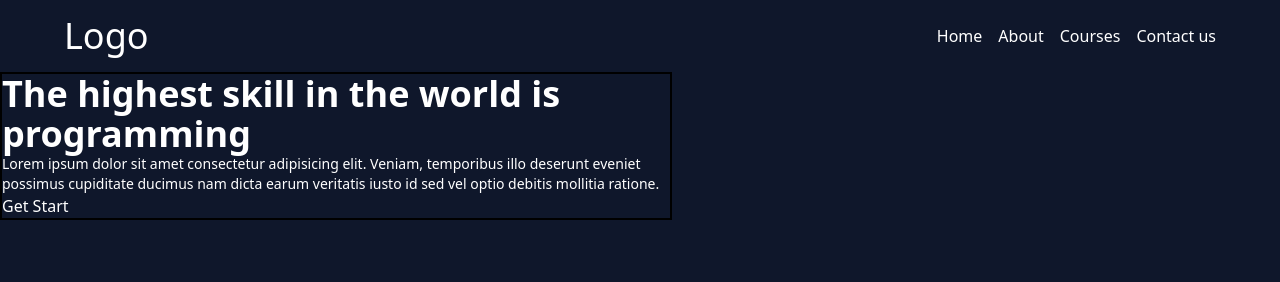
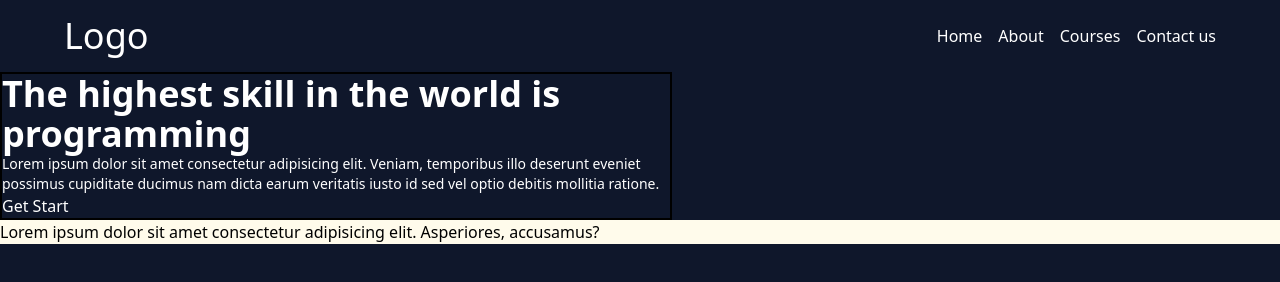
Before and after one commit to RakeshSenpai/Tailwind-CSS-Tutoriral, a website: page src/index.html in a window 1280 px wide. Drawn offline with nearby package versions, Linux system fonts and the light colour scheme.

Commit message:
learning

```diff
--- a/src/index.html
+++ b/src/index.html
@@ -28,7 +28,9 @@
                 <button class="text-white">Get Start</button>
             </div>
         </div>
-        <div class=""></div>
+        <div class="bg-amber-50">
+            <p>Lorem ipsum dolor sit amet consectetur adipisicing elit. Asperiores, accusamus?</p>
+        </div>
     </main>
 </body>
 </html>
```
